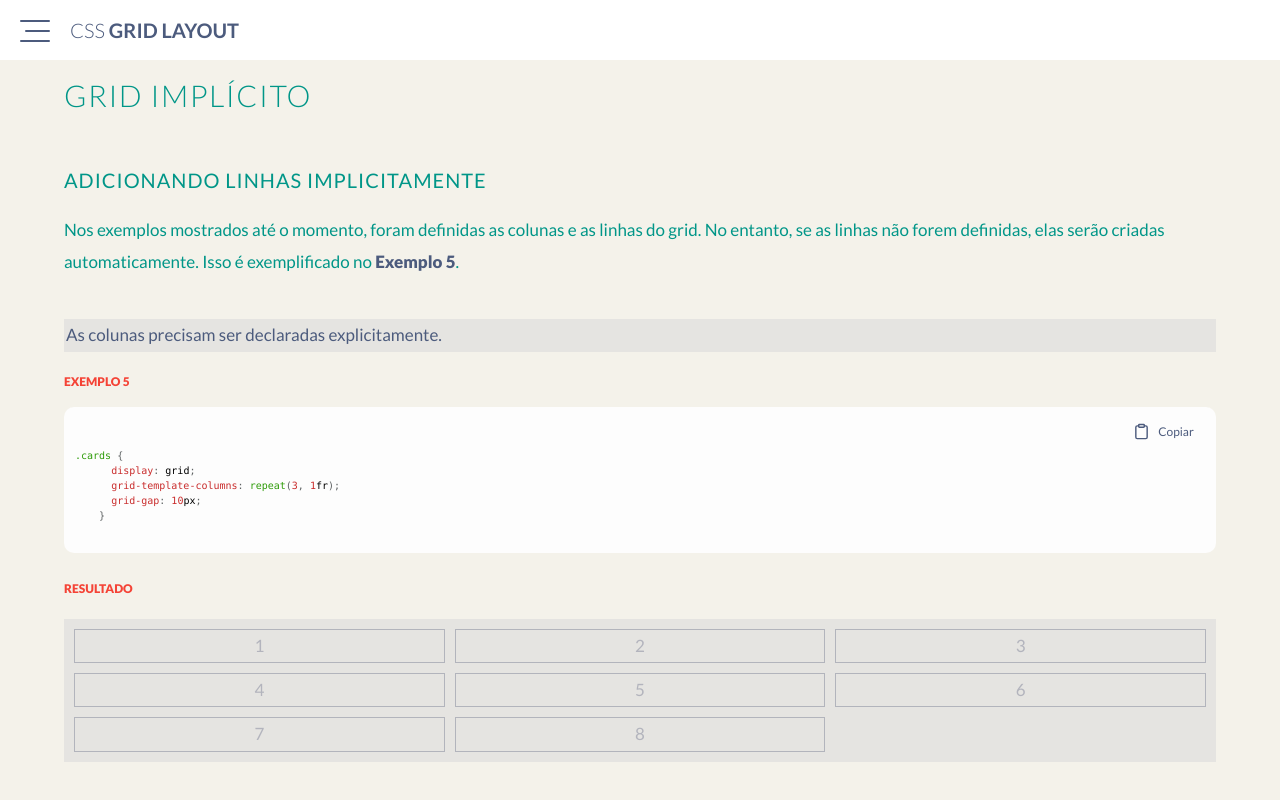
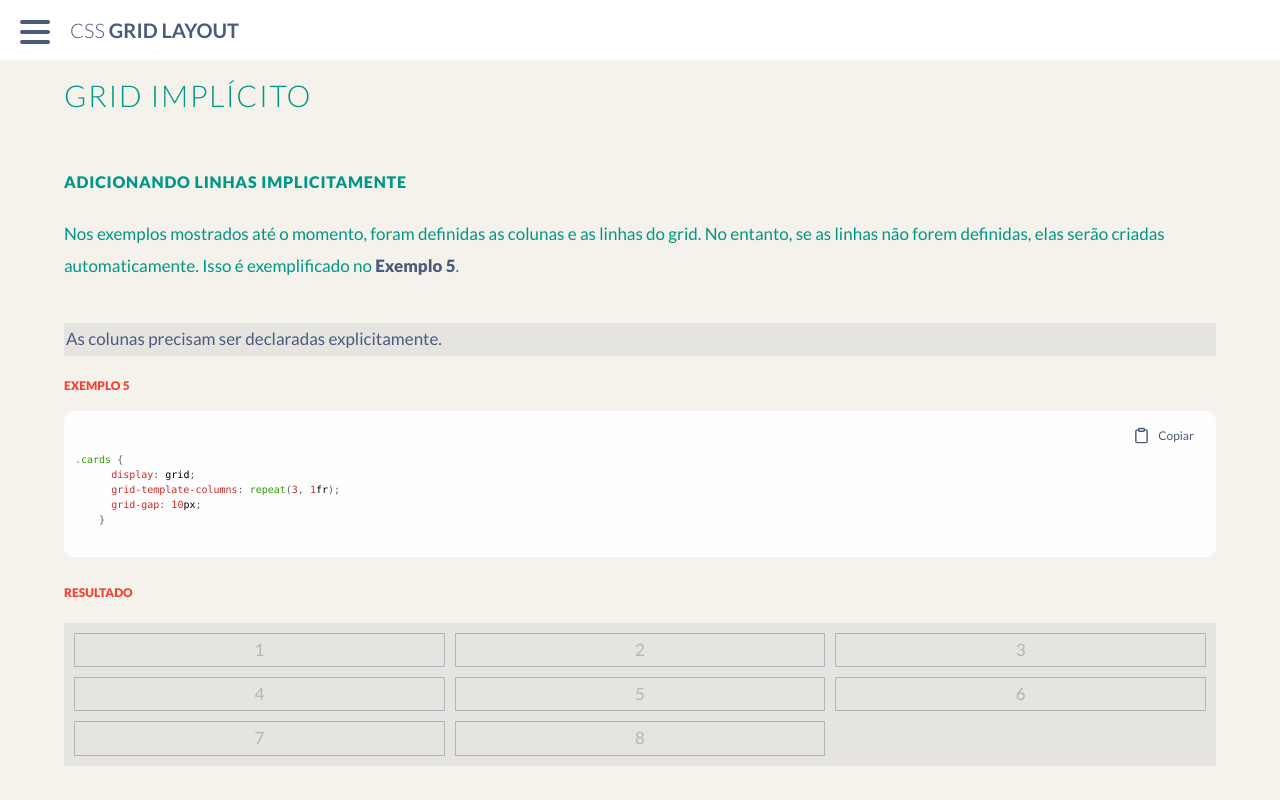
Before and after one commit to severidade/grid_css, a React (Create React App) app: page /implied_grid in a window 1280 px wide. Shown: the top 800 px of the page. Built offline with nearby package versions, Linux system fonts and the light colour scheme; a web font is replaced by a local one.

Commit message:
style: :art: Navbar melhorias estilo
Cria tb link home

```diff
--- a/src/components/Navbar/Navbar.css
+++ b/src/components/Navbar/Navbar.css
@@ -8,8 +8,8 @@
 }
 
 .hamburger_animacao {
-  width: 25px;
-  height: 2px;
+  width: 30px;
+  height: 4px;
   border-radius: 2px;
   background-color: var(--secundary-color-dark);
   transition: ease-in-out 0.5s;
@@ -21,7 +21,7 @@
 .hamburger_animacao::before, .hamburger_animacao::after{
   content: "";
   width: 30px;
-  height: 2px;
+  height: 4px;
   position: absolute;
   border-radius: 2px;
   right: 0;
@@ -38,13 +38,13 @@
 }
 
 .hamburger.open > .hamburger_animacao {
-  background-color: black;
+  background-color: var(--neutral-color);
   width: 3px;
 }
 
 .hamburger.open > .hamburger_animacao::before{
   transform: rotate(-45deg);
-  transform: rotate(45deg) translate(-8.67px, -5.67px);
+  transform: rotate(45deg) translate(-8.67px, -6.67px);
 }
 
 .hamburger.open > .hamburger_animacao::after{
@@ -103,13 +103,13 @@
   height: 100vh;
   display: flex;
   flex-direction: column;
-  justify-content: center;
+  justify-content: flex-start;
   position: fixed;
   right: 0;
   top: 0;
   transform: translateY(-100vh);
   padding: 80px 20vw 80px 20vw;
-  gap: 5em;
+  gap: 3em;
   overflow: hidden;
   transition: transform ease-in-out 0s;
 }
@@ -119,9 +119,8 @@
 }
 
 .container_nav > a {
-  color: rgb(108, 107, 107);
-  font-size: 2.5em;
-  text-transform: uppercase;
+  color: var(--secundary-color-dark);
+  font-size: 1.7em;
   font-weight: 900;
   position: relative;
   transform: translateX(-100%);
@@ -148,5 +147,5 @@
   transition-duration: 2s;
 }
 .container_nav > a[class="active"]{
- color: var(--secundary-color-vivid);
+ color: var(--primary-color);
 }
--- a/src/components/Navbar/Navbar.jsx
+++ b/src/components/Navbar/Navbar.jsx
@@ -37,8 +37,9 @@ export default function Navbar() {
       </NavLink>
 
       <nav className={`container_nav ${menuOpen ? 'open' : ''}`}>
-          <NavLink to="/make_grid" onClick={toggleMenu}>Make Grid</NavLink>
-          <NavLink to="/implied_grid" onClick={toggleMenu}>Grid Implicito</NavLink>
+        <NavLink to="/" onClick={toggleMenu}>Home</NavLink>
+        <NavLink to="/make_grid" onClick={toggleMenu}>Make Grid</NavLink>
+        <NavLink to="/implied_grid" onClick={toggleMenu}>Grid Implicito</NavLink>
       </nav>
     </header>
   )
--- a/src/index.css
+++ b/src/index.css
@@ -41,10 +41,11 @@ h3 {
 
 h4 {
   text-transform: uppercase;
-  font-weight: 400;
-  font-size: 2em;
+  font-weight: 800;
+  font-size: 1.6em;
   letter-spacing: 0.05em;
-  padding-bottom: 24px;
+  padding-bottom: 1.5em;
+  line-height: 1.5em;
 }
 
 h5 {
```
